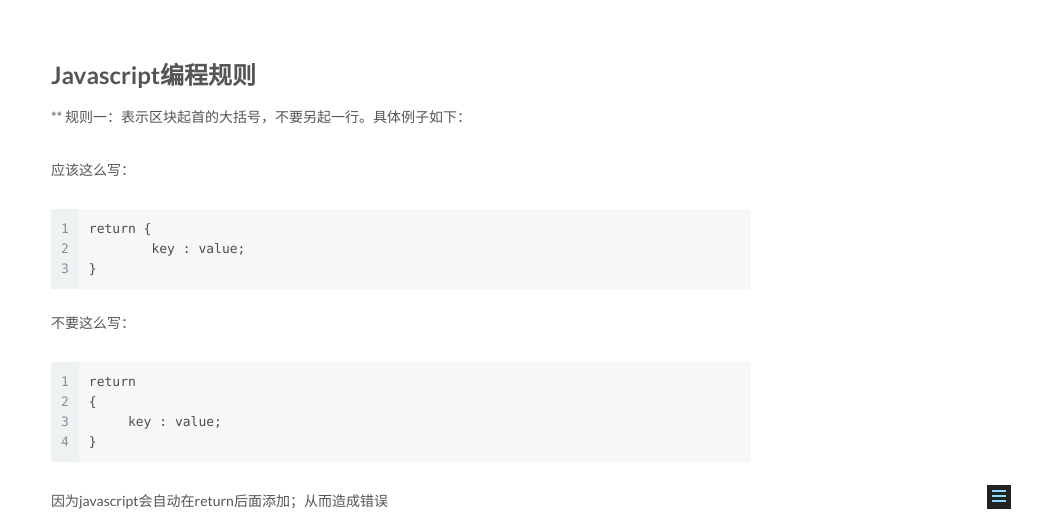
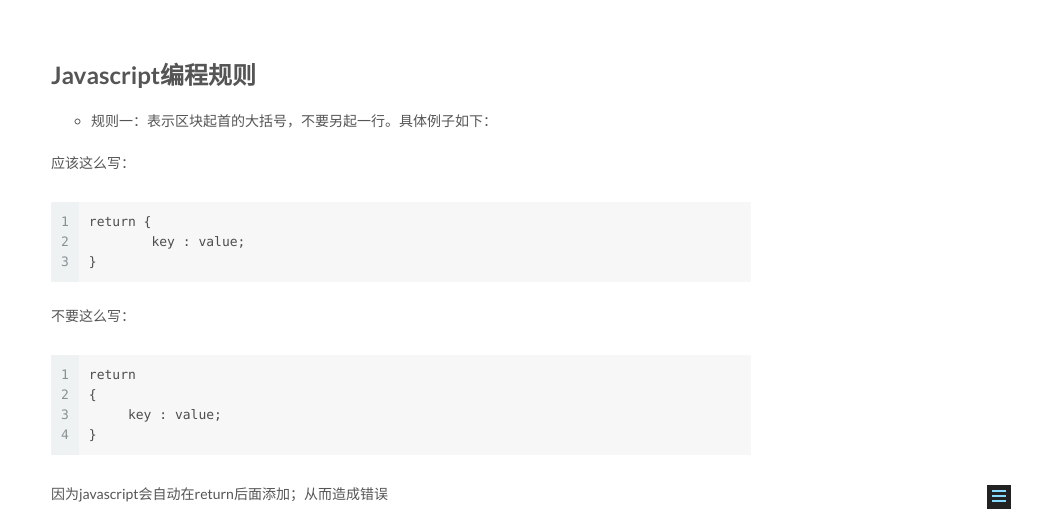
Before and after one commit to xianzibird/hedy.github.io, a plain HTML site: page 2017/05/26/Javascript编程风格/index.html in a window 1280 px wide. Shown: the part 246-776 px from the top of the page, without its empty margins (239-1280 px from the left). Drawn offline with Linux system fonts and the light colour scheme.

Commit message:
Site updated: 2017-05-26 17:24:18

```diff
--- a/2017/05/26/Javascript编程风格/index.html
+++ b/2017/05/26/Javascript编程风格/index.html
@@ -85,16 +85,16 @@
 
 
 
-<meta name="description" content="Javascript编程规则** 规则一：表示区块起首的大括号，不要另起一行。具体例子如下： 应该这么写： 123return &amp;#123;	key : value;&amp;#125; 不要这么写：1234return&amp;#123;     key : value;&amp;#125; 因为javascript会自动在return后面添加；从而造成错误 规则二：圆括号的正确使用圆括号（parentheses）在J">
+<meta name="description" content="Javascript编程规则 规则一：表示区块起首的大括号，不要另起一行。具体例子如下：  应该这么写： 123return &amp;#123;	key : value;&amp;#125; 不要这么写：1234return&amp;#123;     key : value;&amp;#125; 因为javascript会自动在return后面添加；从而造成错误 规则二：圆括号的正确使用圆括号（parentheses）在Ja">
 <meta property="og:type" content="article">
 <meta property="og:title" content="Javascript">
 <meta property="og:url" content="http://yoursite.com/2017/05/26/Javascript编程风格/index.html">
 <meta property="og:site_name" content="hedy的博客">
-<meta property="og:description" content="Javascript编程规则** 规则一：表示区块起首的大括号，不要另起一行。具体例子如下： 应该这么写： 123return &amp;#123;	key : value;&amp;#125; 不要这么写：1234return&amp;#123;     key : value;&amp;#125; 因为javascript会自动在return后面添加；从而造成错误 规则二：圆括号的正确使用圆括号（parentheses）在J">
-<meta property="og:updated_time" content="2017-05-26T09:23:27.136Z">
+<meta property="og:description" content="Javascript编程规则 规则一：表示区块起首的大括号，不要另起一行。具体例子如下：  应该这么写： 123return &amp;#123;	key : value;&amp;#125; 不要这么写：1234return&amp;#123;     key : value;&amp;#125; 因为javascript会自动在return后面添加；从而造成错误 规则二：圆括号的正确使用圆括号（parentheses）在Ja">
+<meta property="og:updated_time" content="2017-05-26T09:24:09.849Z">
 <meta name="twitter:card" content="summary">
 <meta name="twitter:title" content="Javascript">
-<meta name="twitter:description" content="Javascript编程规则** 规则一：表示区块起首的大括号，不要另起一行。具体例子如下： 应该这么写： 123return &amp;#123;	key : value;&amp;#125; 不要这么写：1234return&amp;#123;     key : value;&amp;#125; 因为javascript会自动在return后面添加；从而造成错误 规则二：圆括号的正确使用圆括号（parentheses）在J">
+<meta name="twitter:description" content="Javascript编程规则 规则一：表示区块起首的大括号，不要另起一行。具体例子如下：  应该这么写： 123return &amp;#123;	key : value;&amp;#125; 不要这么写：1234return&amp;#123;     key : value;&amp;#125; 因为javascript会自动在return后面添加；从而造成错误 规则二：圆括号的正确使用圆括号（parentheses）在Ja">
 
 
 
@@ -329,7 +329,9 @@
 
 
 
-        <h1 id="Javascript编程规则"><a href="#Javascript编程规则" class="headerlink" title="Javascript编程规则"></a>Javascript编程规则</h1><p>** 规则一：表示区块起首的大括号，不要另起一行。具体例子如下：</p>
+        <h1 id="Javascript编程规则"><a href="#Javascript编程规则" class="headerlink" title="Javascript编程规则"></a>Javascript编程规则</h1><ul>
+<li>规则一：表示区块起首的大括号，不要另起一行。具体例子如下：</li>
+</ul>
 <p>应该这么写：</p>
 <figure class="highlight plain"><table><tr><td class="gutter"><pre><div class="line">1</div><div class="line">2</div><div class="line">3</div></pre></td><td class="code"><pre><div class="line">return &#123;</div><div class="line">	key : value;</div><div class="line">&#125;</div></pre></td></tr></table></figure>
 <p>不要这么写：<br><figure class="highlight plain"><table><tr><td class="gutter"><pre><div class="line">1</div><div class="line">2</div><div class="line">3</div><div class="line">4</div></pre></td><td class="code"><pre><div class="line">return</div><div class="line">&#123;</div><div class="line">     key : value;</div><div class="line">&#125;</div></pre></td></tr></table></figure></p>
```
Also changed, not shown: index.html (+3 -1 lines).
